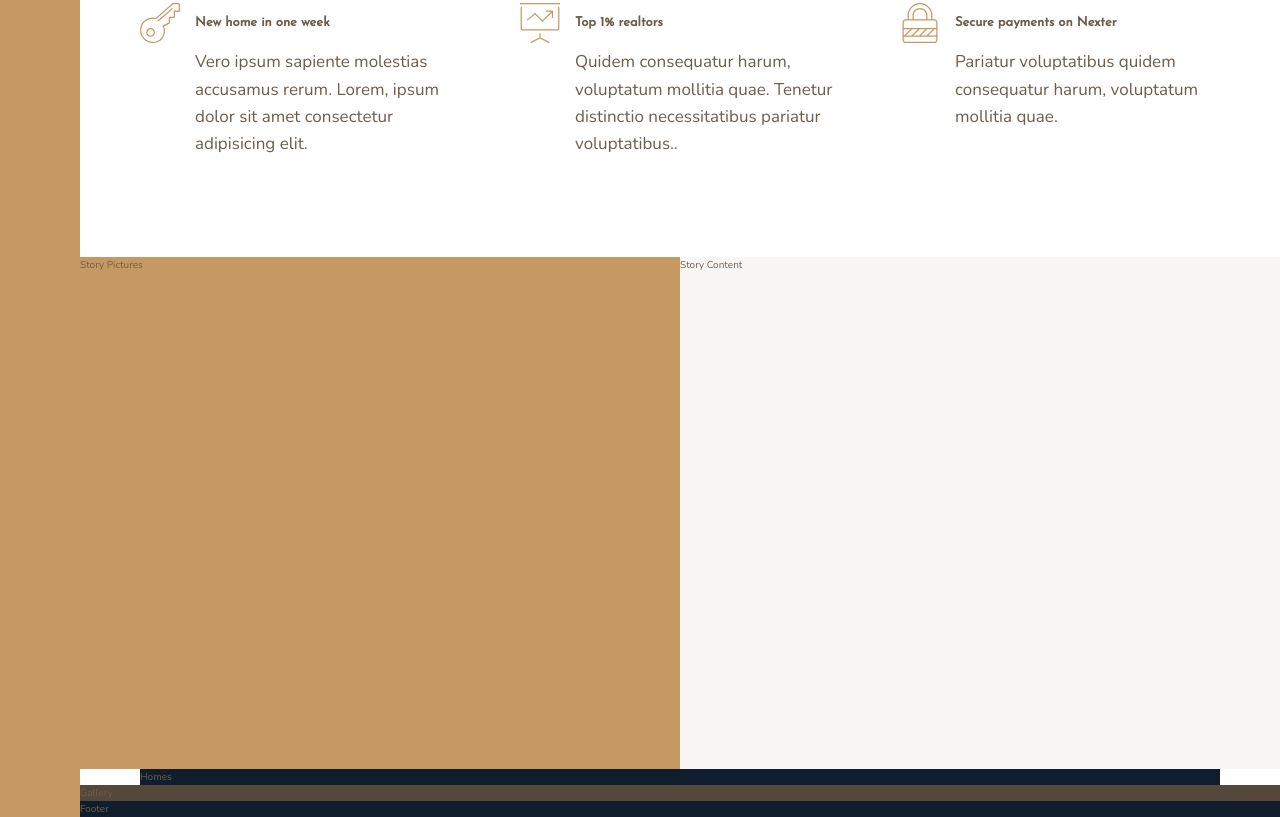
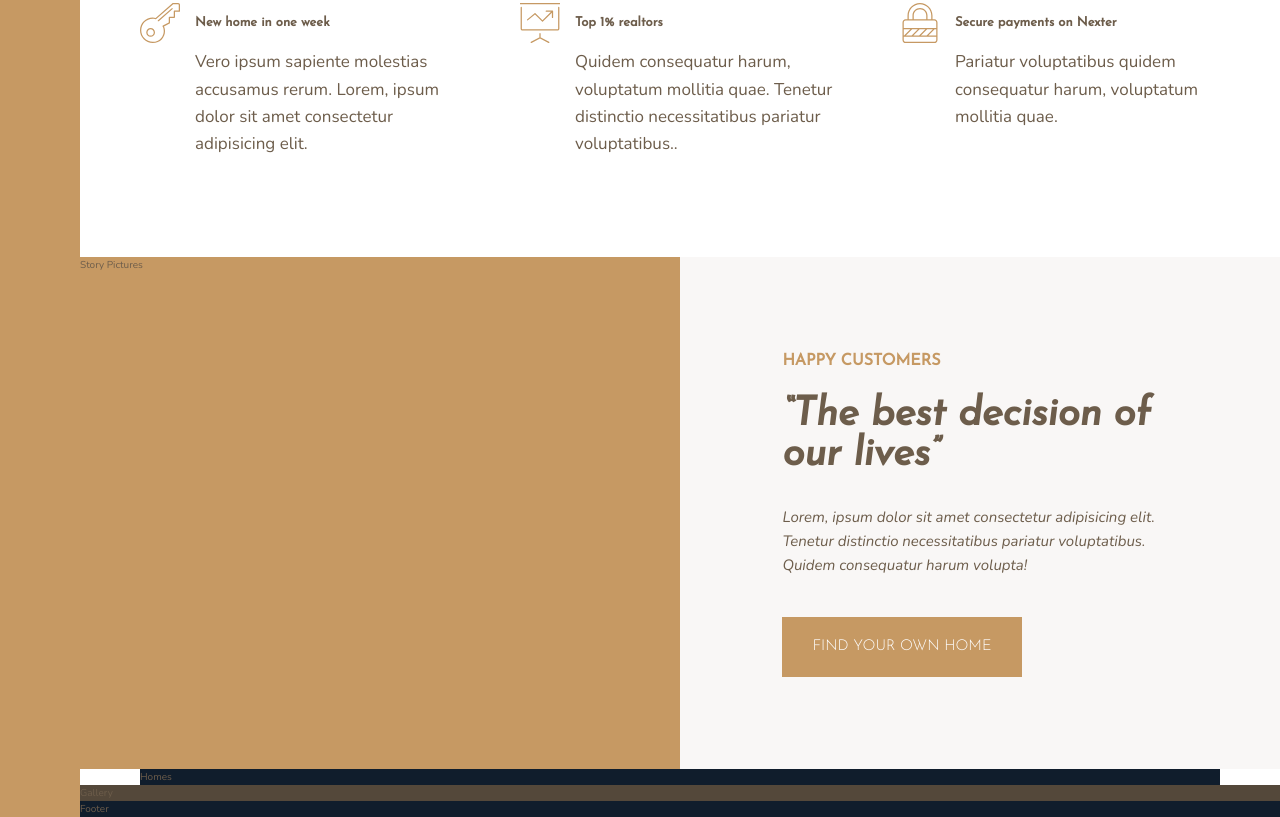
Before and after one commit to johnsonmkevin/Nexter, a website: page index.html in a window 1280 px wide. Shown: the part 932-1749 px from the top of the page. Drawn offline with nearby package versions, Linux system fonts and the light colour scheme.

Commit message:
story caption with button

```diff
--- a/index.html
+++ b/index.html
@@ -4,10 +4,7 @@
     <meta charset="UTF-8" />
     <meta name="viewport" content="width=device-width, initial-scale=1.0" />
     <meta http-equiv="X-UA-Compatible" content="ie=edge" />
-    <link
-      href="https://fonts.googleapis.com/css?family=Josefin+Sans:300,400,400i|Nunito:300,300i"
-      rel="stylesheet"
-    />
+    <link href="https://fonts.googleapis.com/css?family=Josefin+Sans:300,400,400i|Nunito:300,300i" rel="stylesheet" />
     <link rel="stylesheet" href="css/all.min.css" />
     <link rel="shortcut icon" type="image/png" href="img/favicon.png" />
 
@@ -25,53 +22,47 @@
         <svg class="feature__icon"><use xlink:href="img/sprite.svg#icon-global"></use></svg>
         <h4 class="heading-4">World's best luxury homes</h4>
         <p class="feature__text">
-          Lorem, ipsum dolor sit amet consectetur adipisicing elit. Tenetur distinctio
-          necessitatibus pariatur voluptatibus.
+          Lorem, ipsum dolor sit amet consectetur adipisicing elit. Tenetur distinctio necessitatibus pariatur voluptatibus.
         </p>
       </div>
       <div class="feature">
         <svg class="feature__icon"><use xlink:href="img/sprite.svg#icon-trophy"></use></svg>
         <h4 class="heading-4">Only the best properties</h4>
-        <p class="feature__text">
-          Voluptatum mollitia quae. Vero ipsum sapiente molestias accusamus rerum sed a eligendi aut
-          quia.
-        </p>
+        <p class="feature__text">Voluptatum mollitia quae. Vero ipsum sapiente molestias accusamus rerum sed a eligendi aut quia.</p>
       </div>
       <div class="feature">
         <svg class="feature__icon"><use xlink:href="img/sprite.svg#icon-map-pin"></use></svg>
         <h4 class="heading-4">All homes in top locations</h4>
-        <p class="feature__text">
-          Tenetur distinctio necessitatibus pariatur voluptatibus quidem consequatur harum.
-        </p>
+        <p class="feature__text">Tenetur distinctio necessitatibus pariatur voluptatibus quidem consequatur harum.</p>
       </div>
       <div class="feature">
         <svg class="feature__icon"><use xlink:href="img/sprite.svg#icon-key"></use></svg>
         <h4 class="heading-4">New home in one week</h4>
-        <p class="feature__text">
-          Vero ipsum sapiente molestias accusamus rerum. Lorem, ipsum dolor sit amet consectetur
-          adipisicing elit.
-        </p>
+        <p class="feature__text">Vero ipsum sapiente molestias accusamus rerum. Lorem, ipsum dolor sit amet consectetur adipisicing elit.</p>
       </div>
       <div class="feature">
         <svg class="feature__icon"><use xlink:href="img/sprite.svg#icon-presentation"></use></svg>
         <h4 class="heading-4">Top 1% realtors</h4>
-        <p class="feature__text">
-          Quidem consequatur harum, voluptatum mollitia quae. Tenetur distinctio necessitatibus
-          pariatur voluptatibus..
-        </p>
+        <p class="feature__text">Quidem consequatur harum, voluptatum mollitia quae. Tenetur distinctio necessitatibus pariatur voluptatibus..</p>
       </div>
       <div class="feature">
         <svg class="feature__icon"><use xlink:href="img/sprite.svg#icon-lock"></use></svg>
         <h4 class="heading-4">Secure payments on Nexter</h4>
-        <p class="feature__text">
-          Pariatur voluptatibus quidem consequatur harum, voluptatum mollitia quae.
-        </p>
+        <p class="feature__text">Pariatur voluptatibus quidem consequatur harum, voluptatum mollitia quae.</p>
       </div>
     </section>
 
     <div class="story__pictures">Story Pictures</div>
 
-    <div class="story__content">Story Content</div>
+    <div class="story__content">
+      <h3 class="heading-3 margin-sm">Happy Customers</h3>
+      <h2 class="heading-2 margin-md">&ldquo;The best decision of our lives&rdquo;</h2>
+      <p class="story__text">
+        Lorem, ipsum dolor sit amet consectetur adipisicing elit. Tenetur distinctio necessitatibus pariatur voluptatibus. Quidem consequatur harum
+        volupta!
+      </p>
+      <button class="btn">Find your own home</button>
+    </div>
 
     <section class="homes">Homes</section>
 
--- a/sass/_base.scss
+++ b/sass/_base.scss
@@ -72,10 +72,7 @@ li {
   display: grid;
   grid-template-rows: 80vh min-content 40vw repeat(3, min-content);
   grid-template-columns:
-    [sidebar-start] 8rem [sidebar-end full-start] minmax(6rem, 1fr) [center-start] repeat(
-      8,
-      [col-start] minmax(min-content, 14rem) [col-end]
-    )
+    [sidebar-start] 8rem [sidebar-end full-start] minmax(6rem, 1fr) [center-start] repeat(8, [col-start] minmax(min-content, 14rem) [col-end])
     [center-end]
     minmax(6rem, 1fr) [full-end];
 }
--- a/sass/_story.scss
+++ b/sass/_story.scss
@@ -6,5 +6,15 @@
   &__content {
     background-color: $color-grey-light-1;
     grid-column: col-start 5 / -1;
+    padding: 6rem 8vw;
+    display: flex;
+    flex-direction: column;
+    justify-content: center;
+    align-items: flex-start;
+  }
+  &__text {
+    font-size: 1.5rem;
+    font-style: italic;
+    margin-bottom: 4rem;
   }
 }
--- a/sass/_typography.scss
+++ b/sass/_typography.scss
@@ -8,12 +8,36 @@
 }
 .heading-2 {
   @extend %heading;
+  font-size: 4rem;
+  font-style: italic;
+  @include custom-header($color-grey-dark-2);
+  line-height: 1;
 }
 .heading-3 {
   @extend %heading;
+  font-size: 1.6rem;
+  color: $color-primary;
+  text-transform: uppercase;
 }
 .heading-4 {
   @extend %heading;
   font-size: 1.3rem;
   @include custom-header($color-grey-dark-2);
 }
+
+.btn {
+  background-color: $color-primary;
+  color: white;
+  border-radius: 0;
+  font-family: $font-display;
+  font-size: 1.5rem;
+  text-transform: uppercase;
+  padding: 1.8rem 3rem;
+  border: none;
+  cursor: pointer;
+  transition: all 0.2s;
+
+  &:hover {
+    background-color: $color-primary-dark;
+  }
+}
--- /dev/null
+++ b/sass/abstract/_utilities.scss
@@ -0,0 +1,12 @@
+.margin-sm {
+  margin-bottom: 2rem;
+}
+.margin-md {
+  margin-bottom: 3rem;
+}
+.margin-lg {
+  margin-bottom: 4rem;
+}
+.margin-hg {
+  margin-bottom: 8rem;
+}
--- a/sass/main.scss
+++ b/sass/main.scss
@@ -1,4 +1,5 @@
 @import "abstract/mixins";
+@import "abstract/utilities";
 @import "base";
 @import "typography";
 
```
Also changed, not shown: css/all.css, css/all.min.css.
